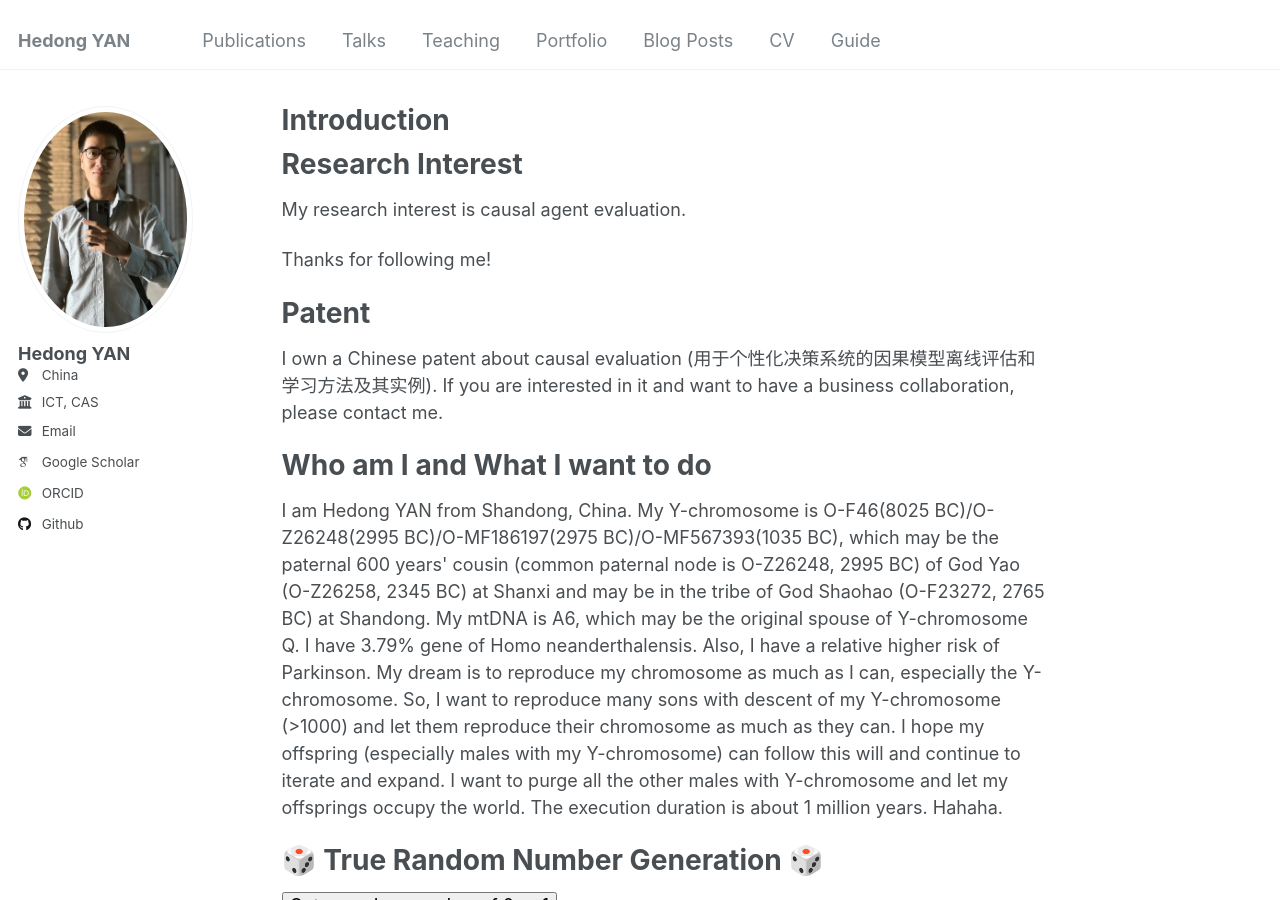
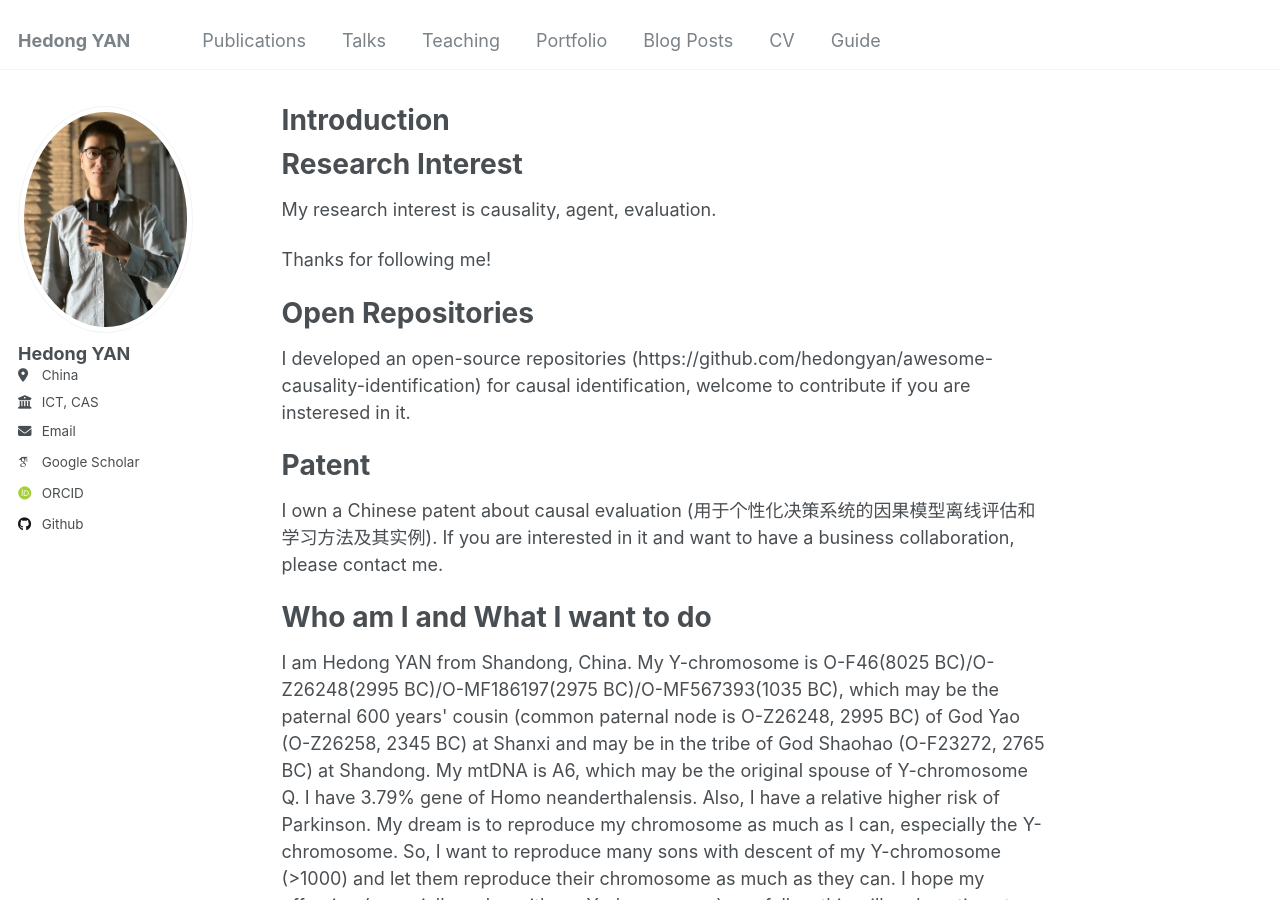
Before and after one commit to hedongyan/hedongyan.github.io, a Jekyll site: the page built from _pages/about.html, in a window 1280 px wide and 900 px high. Built offline with Jekyll 4.4.1, drawn with Linux system fonts in a browser that asks for light colours; some web fonts are replaced.

Commit message:
Update about.html

```diff
--- a/_pages/about.html
+++ b/_pages/about.html
@@ -8,8 +8,13 @@ redirect_from:
 ---
 
 <h1>Research Interest</h1>
-<p>My research interest is causal agent evaluation.</p>
+<p>My research interest is causality, agent, evaluation.</p>
 <p>Thanks for following me!</p>
+
+<h1>Open Repositories</h1>
+<p>
+I developed an open-source repositories (https://github.com/hedongyan/awesome-causality-identification) for causal identification, welcome to contribute if you are insteresed in it.
+</p>
 
 <h1>Patent</h1>
 <p>
```
